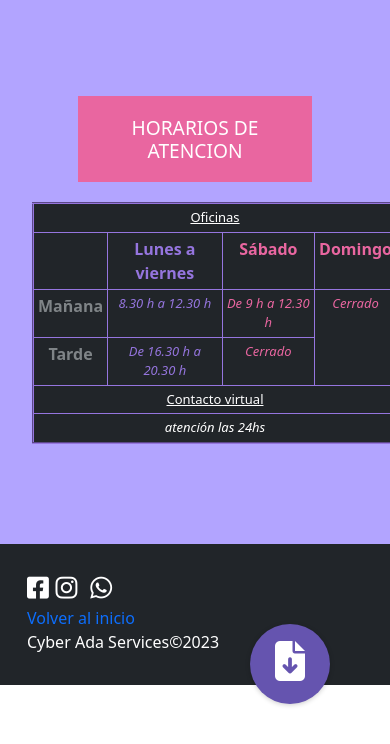
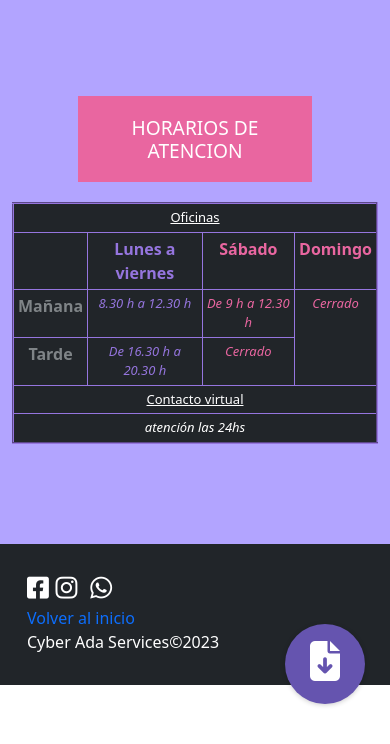
Before and after one commit to CassieGz/TRABAJO-FINAL, a plain HTML site: page horarios.html in a window 390 px wide. Shown: the part 60-804 px from the top of the page. Drawn offline with Linux system fonts and the light colour scheme.

Commit message:
Add files via upload

```diff
--- a/css/style.css
+++ b/css/style.css
@@ -664,22 +664,6 @@ form{
     background-color: #9575de;
 }
 
-.descarga i{
-    background:#6554af;
-    bottom: 80px;
-    box-shadow: 0px 1px 5px rgba(0, 0, 0, 0.2);
-    color: #ffffff;
-    font-size: 40px;
-    line-height: 75px;
-    position: fixed;
-    right: 60px;
-    text-align:center;
-    width: 80px;
-    height: 80px;
-    border-radius: 50px;
-    z-index: 100;
-}
-
 @media (max-width:320px){
 
     .feedback{
@@ -743,7 +727,7 @@ form{
         border-color: #9575de;
         font-size: large;
         table-layout:auto;
-        margin: 0px 20px;
+        margin: 0px 0px;
         width: 100%;
     }
 
@@ -799,6 +783,22 @@ form{
         color: #6554af;
     }
 
+    .descarga i{
+        background:#6554af;
+        bottom: 80px;
+        box-shadow: 0px 1px 5px rgba(0, 0, 0, 0.2);
+        color: #ffffff;
+        font-size: 40px;
+        line-height: 75px;
+        position: fixed;
+        right: 40px;
+        text-align:center;
+        width: 80px;
+        height: 80px;
+        border-radius: 50px;
+        z-index: 100;
+    }
+
 /* -----------------MEDIA QUERIES HORARIOS-------------------------- */
 
 @media (max-width:320px){
@@ -826,6 +826,10 @@ form{
     .tarde .turno{
         font-size: medium;
 
+    }
+
+    .descarga i{
+        right: 20px;
     }
 
 }
@@ -858,4 +862,8 @@ form{
 
     }
 
+    .descarga i{
+        right:25px;
+    }
+
 }
```
